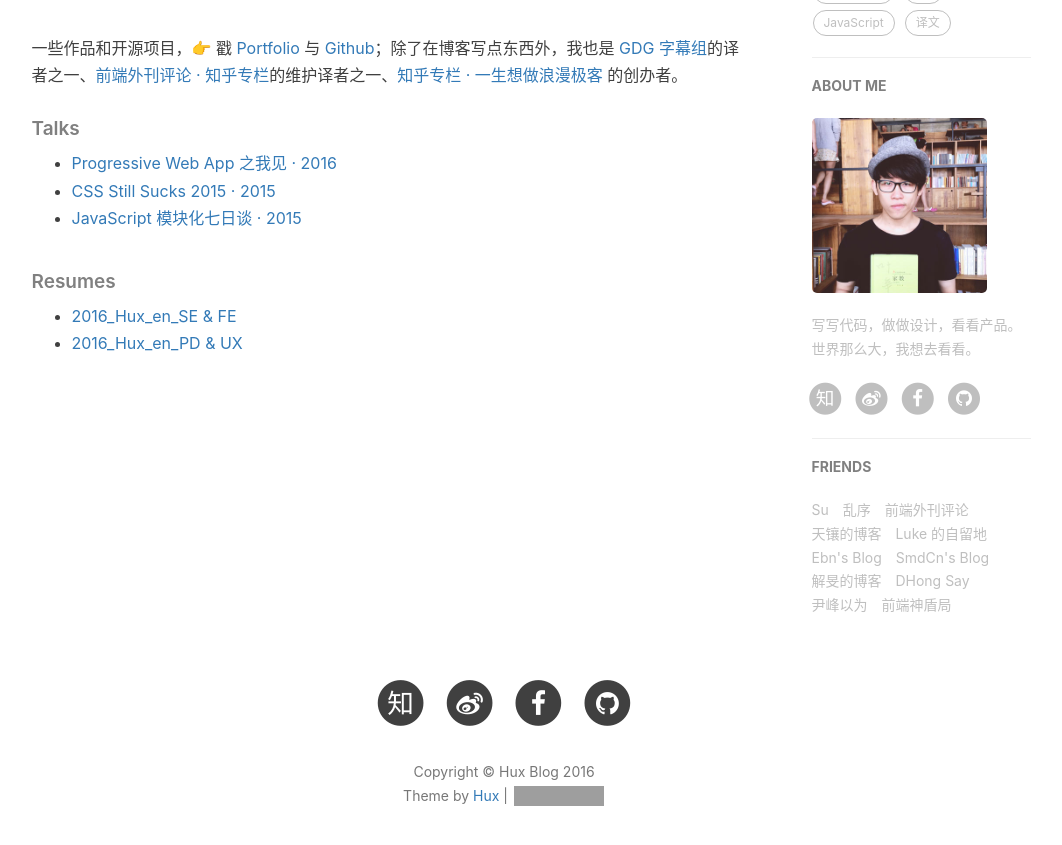
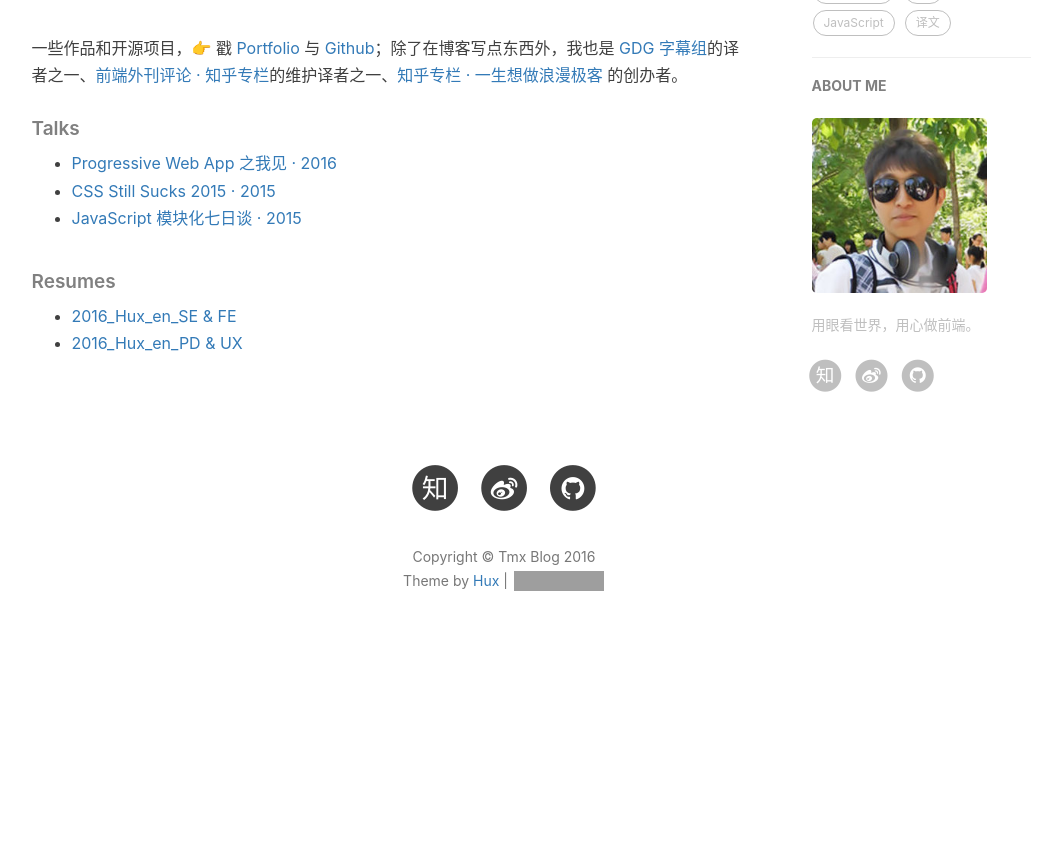
Before and after one commit to ShineMy/ShineMy.github.io, a Jekyll site: the page built from about.html, in a window 1280 px wide and 900 px high, scrolled down 636 px. Shown: the top 845 px of the window, without its empty margins (136-1198 px from the left). Built offline with Jekyll 4.4.1, drawn with Linux system fonts in a browser that asks for light colours; nearby versions of some CDN libraries; comment, search, counter and statistics services are not loaded; after the commit the page ends 1321 px from its top, so only the background shows below that; some of the changed lines change nothing that is shown; grey boxes are pictures that could not be loaded.

Commit message:
修改主页

```diff
--- a/_config.yml
+++ b/_config.yml
@@ -1,22 +1,22 @@
 # Site settings
-title: Hux Blog
-SEOTitle: 黄玄的博客 | Hux Blog
+title: Tmx Blog
+SEOTitle: 汤明兴的博客 | Tmx Blog
 header-img: img/home-bg.jpg
-email: huxpro@gmail.com
-description: "关于前端与设计、黑客与画家 | 黄玄，Web & Mobile Lover，Front-End Engineer，UX Designer | 这里是 @Hux黄玄 的个人博客，与你一起发现更大的世界。"
-keyword: "黄玄, Hux黄玄, Hux, 鬼栈, huxpro, @huxpro, 黄玄的博客, Hux Blog, 博客, 个人网站, 互联网, 前端, 设计, 产品, 肖玉, Lynn, 肖玉的男朋友"
-url: "http://huangxuan.me"              # your host, for absolute URL
+email: tmx_web@163.com
+description: "这里是汤明兴的个人博客。"
+keyword: "汤明兴, tmx, 博客, 个人网站, 互联网, 前端, Tmx"
+url: "http://tangmingxing.com"              # your host, for absolute URL
 baseurl: ""                             # for example, '/blog' if your blog hosted on 'host/blog'
 
 
 
 # SNS settings
 RSS: false
-weibo_username:     huxpro
-zhihu_username:     huxpro
-github_username:    huxpro
+weibo_username:     tmx
+zhihu_username:     tmx
+github_username:    ShineMy
 #twitter_username:  huxpro
-facebook_username:  huxpro
+# facebook_username:  huxpro
 # linkedin_username:  firstname-lastname-idxxxx
 
 
@@ -25,7 +25,7 @@
 # from 2016, 'pygments' is unsupported on GitHub Pages. Use 'rouge' for highlighting instead.
 highlighter: rouge
 permalink: pretty
-paginate: 10
+paginate: 8
 exclude: ["less","node_modules","Gruntfile.js","package.json","README.md","README.zh.md"]
 anchorjs: true                          # if you want to customize anchor. check out line:181 of `post.html`
 
@@ -69,8 +69,8 @@
 
 # Sidebar settings
 sidebar: true                           # whether or not using Sidebar.
-sidebar-about-description: "写写代码，做做设计，看看产品。世界那么大，我想去看看。"
-sidebar-avatar: /img/avatar-hux.jpg      # use absolute URL, seeing it's used in both `/` and `/about/`
+sidebar-about-description: "用眼看世界，用心做前端。"
+sidebar-avatar: /img/tmx.jpg      # use absolute URL, seeing it's used in both `/` and `/about/`
 
 
 
@@ -81,39 +81,39 @@
 
 
 # Friends
-friends: [
-    {
-        title: "Su",
-        href: "http://su.gallery/"
-    },{
-        title: "乱序",
-        href: "http://mida.re/"
-    },{
-        title: "前端外刊评论",
-        href: "http://qianduan.guru/"
-    },{
-        title: "天镶的博客",
-        href: "http://lingyu.wang/"
-    },{
-        title: "Luke 的自留地",
-        href: "http://hmqk1995.github.io"
-    },{
-        title: "Ebn's Blog",
-        href: "http://ebnbin.com/"
-    },{
-        title: "SmdCn's Blog",
-        href: "http://blog.smdcn.net"
-    },{
-        title: "解旻的博客",
-        href: "http://xieminis.me/"
-    },{
-        title: "DHong Say",
-        href: "http://dhong.co"
-    },{
-        title: "尹峰以为",
-        href: "http://ingf.github.io/"
-    },{
-        title: "前端神盾局",
-        href: "http://wepiaofei.github.io/blog/"
-    }
-]
+# friends: [
+#     {
+#         title: "Su",
+#         href: "http://su.gallery/"
+#     },{
+#         title: "乱序",
+#         href: "http://mida.re/"
+#     },{
+#         title: "前端外刊评论",
+#         href: "http://qianduan.guru/"
+#     },{
+#         title: "天镶的博客",
+#         href: "http://lingyu.wang/"
+#     },{
+#         title: "Luke 的自留地",
+#         href: "http://hmqk1995.github.io"
+#     },{
+#         title: "Ebn's Blog",
+#         href: "http://ebnbin.com/"
+#     },{
+#         title: "SmdCn's Blog",
+#         href: "http://blog.smdcn.net"
+#     },{
+#         title: "解旻的博客",
+#         href: "http://xieminis.me/"
+#     },{
+#         title: "DHong Say",
+#         href: "http://dhong.co"
+#     },{
+#         title: "尹峰以为",
+#         href: "http://ingf.github.io/"
+#     },{
+#         title: "前端神盾局",
+#         href: "http://wepiaofei.github.io/blog/"
+#     }
+# ]
```
Also changed, not shown: img/home-bg.jpg, img/tmx.jpg (added).
